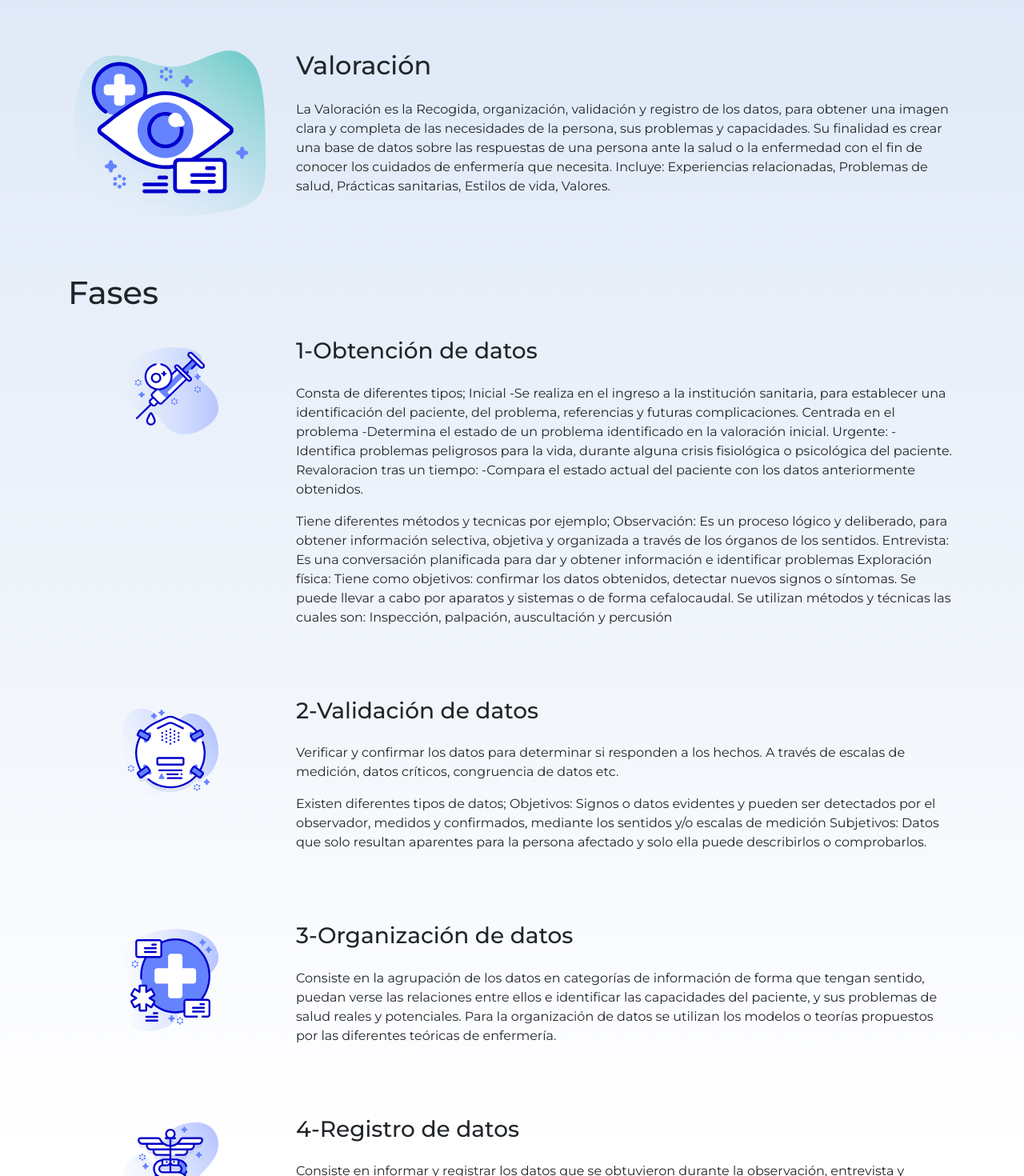
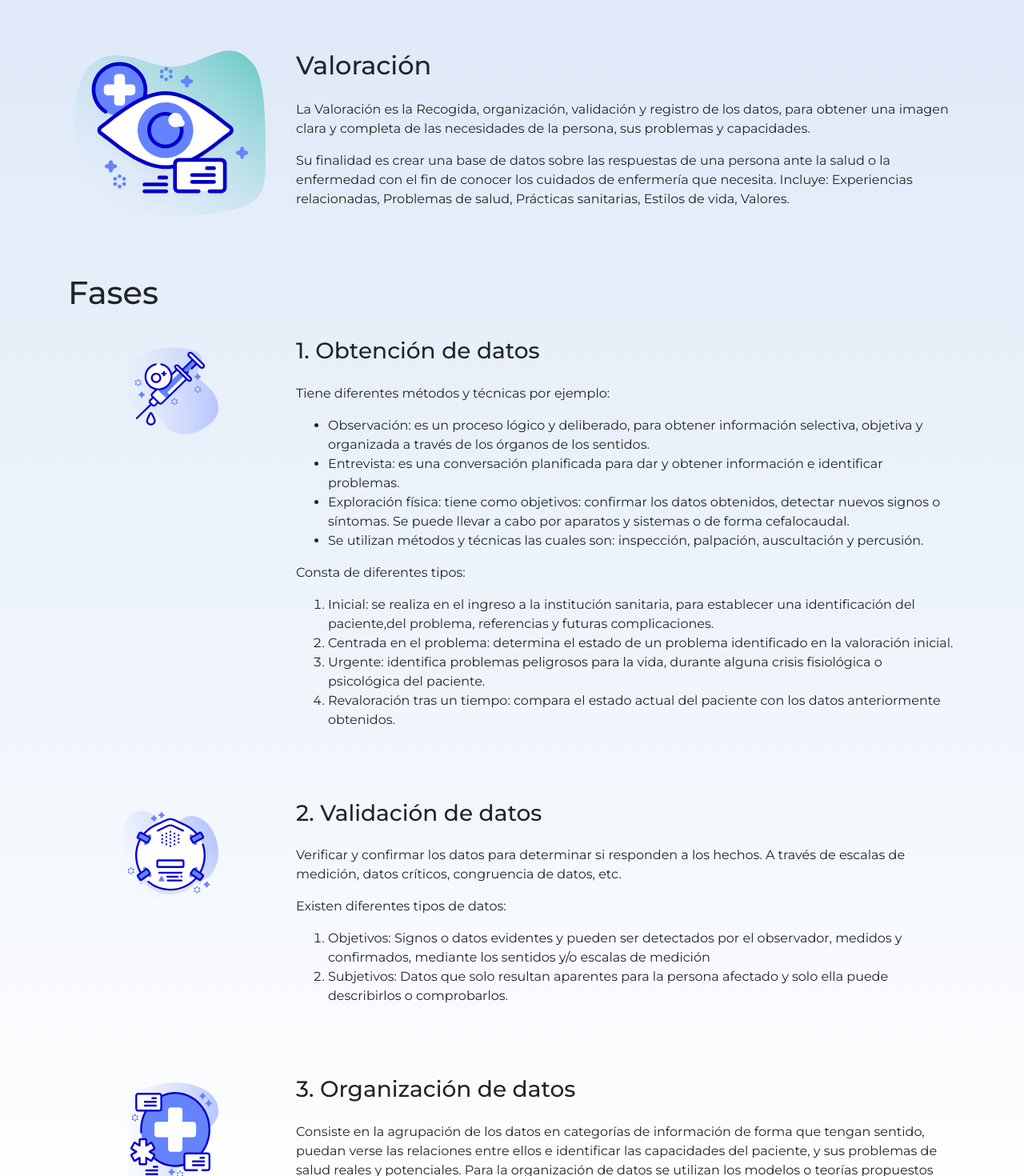
Before and after one commit to ElviraCamarillo/nuserStudy-app, a React (Create React App) app: page /pce/valoracion in a window 1280 px wide. Shown: the part 80-1550 px from the top of the page at 80% size. Built offline with nearby package versions, Linux system fonts and the light colour scheme.

Commit message:
MOD styles and orthography:octocat:

```diff
--- a/src/pages/DiagnosisDescription/diagnosisDescription.js
+++ b/src/pages/DiagnosisDescription/diagnosisDescription.js
@@ -67,16 +67,12 @@
               />
             </div>
             <div className="col-12 col-md-9 mt-4">
-              <p>El proceso de diagnostico incluye:</p>
-              <p>
-                Análisis: Recolección de datos significativos y relación con los
-                13 dominios
-              </p>
-              <p>
-                Identificación: reconocer los tipos de Dx, real, riesgo, salud y
-                bienestar
-              </p>
-              <p>Formulación de PES</p>
+              <p>El proceso de diagnóstico incluye:</p>
+              <ul>
+                <li>Análisis: Recolección de datos significativos y relación con los 13 dominios.</li>
+                <li>Identificación: reconocer los tipos de Diagnóstico, real, riesgo, salud y bienestar.</li>
+                <li>Formulación de PES.</li>
+              </ul>
             </div>
           </div>
         </div>
--- a/src/pages/ExecutionDescription/executionDescription.js
+++ b/src/pages/ExecutionDescription/executionDescription.js
@@ -27,11 +27,7 @@
             <div className="col-12 col-md-9">
               <h1 className="mt-4 mb-4">Ejecución</h1>
               <p className="">
-                Es la cuarta etapa del proceso de enfermería la cual está
-                enfocada en el inicio de aquellas intervenciones de enfermería
-                que ayudan a conseguir los objetivos deseados. Es la practica
-                del plan de cuidados de enfermería y finaliza con el registro de
-                los cuidados prestados y las respuestas del paciente.
+                Es la cuarta etapa del proceso de enfermería la cual está enfocada en el inicio de aquellas intervenciones de enfermería que ayudan a conseguir los objetivos deseados. Es la práctica del plan de cuidados de enfermería y finaliza con el registro de los cuidados prestados y las respuestas del paciente.
               </p>
             </div>
           </div>
@@ -82,8 +78,8 @@
                 paciente.</li>
                 <li>Facilitar la comunidad de los cuidados.</li>
                 <li>Favorecer la designacion del personal de enfermería.</li>
-                <li>Intervencion, actividad.</li>
-                <li>Redaccion de las prescripciones de enfermería.</li>
+                <li>Intervención, actividad.</li>
+                <li>Redacción de las prescripciones de enfermería.</li>
               </ul>
             </div>
           </div>
--- a/src/pages/ValorationDescription/valorationDescription.js
+++ b/src/pages/ValorationDescription/valorationDescription.js
@@ -40,16 +40,9 @@
             <div className="col-12 col-md-9">
               <h2 className="mt-4 mb-4">Valoración</h2>
               <p className="">
-                La Valoración es la Recogida, organización, validación y
-                registro de los datos, para obtener una imagen clara y completa
-                de las necesidades de la persona, sus problemas y capacidades.
-                Su finalidad es crear una base de datos sobre las respuestas de
-                una persona ante la salud o la enfermedad con el fin de conocer
-                los cuidados de enfermería que necesita. Incluye: Experiencias
-                relacionadas, Problemas de salud, Prácticas sanitarias, Estilos
-                de vida, Valores.
-                <br />
+                La Valoración es la Recogida, organización, validación y registro de los datos, para obtener una imagen clara y completa de las necesidades de la persona, sus problemas y capacidades.
               </p>
+              <p>Su finalidad es crear una base de datos sobre las respuestas de una persona ante la salud o la enfermedad con el fin de conocer los cuidados de enfermería que necesita. Incluye: Experiencias relacionadas, Problemas de salud, Prácticas sanitarias, Estilos de vida, Valores.</p>
             </div>
           </div>
 
@@ -64,30 +57,22 @@
               />
             </div>
             <div className="col-12 col-md-9">
-              <h3 className="mt-4 mb-4">1-Obtención de datos</h3>
-              <p>
-                Consta de diferentes tipos; Inicial -Se realiza en el ingreso a
-                la institución sanitaria, para establecer una identificación del
-                paciente, del problema, referencias y futuras complicaciones.
-                Centrada en el problema -Determina el estado de un problema
-                identificado en la valoración inicial. Urgente: -Identifica
-                problemas peligrosos para la vida, durante alguna crisis
-                fisiológica o psicológica del paciente. Revaloracion tras un
-                tiempo: -Compara el estado actual del paciente con los datos
-                anteriormente obtenidos.
-              </p>
+              <h3 className="mt-4 mb-4">1. Obtención de datos</h3>
+              <p>Tiene diferentes métodos y técnicas por ejemplo:</p>
+              <ul>
+                <li>Observación: es un proceso lógico y deliberado, para obtener información selectiva, objetiva y organizada a través de los órganos de los sentidos.</li>
+                <li>Entrevista: es una conversación planificada para dar y obtener información e identificar problemas.</li>
+                <li>Exploración física: tiene como objetivos: confirmar los datos obtenidos, detectar nuevos signos o síntomas. Se puede llevar a cabo por aparatos y sistemas o de forma cefalocaudal. </li>
+                <li>Se utilizan métodos y técnicas las cuales son: inspección, palpación, auscultación y percusión.</li>
+              </ul>
+              <p>Consta de diferentes tipos:</p>
+              <ol>
+                <li>Inicial: se realiza en el ingreso a la institución sanitaria, para establecer una identificación del paciente,del problema, referencias y futuras complicaciones. </li>
+                <li>Centrada en el problema: determina el estado de un problema identificado en la valoración inicial. </li>
+                <li>Urgente: identifica problemas peligrosos para la vida, durante alguna crisis fisiológica o psicológica del paciente.</li>
+                <li>Revaloración tras un tiempo: compara el estado actual del paciente con los datos anteriormente obtenidos.</li>
+              </ol>
 
-              <p>
-                Tiene diferentes métodos y tecnicas por ejemplo; Observación: Es
-                un proceso lógico y deliberado, para obtener información
-                selectiva, objetiva y organizada a través de los órganos de los
-                sentidos. Entrevista: Es una conversación planificada para dar y
-                obtener información e identificar problemas Exploración física:
-                Tiene como objetivos: confirmar los datos obtenidos, detectar
-                nuevos signos o síntomas. Se puede llevar a cabo por aparatos y
-                sistemas o de forma cefalocaudal. Se utilizan métodos y técnicas
-                las cuales son: Inspección, palpación, auscultación y percusión
-              </p>
             </div>
           </div>
 
@@ -100,19 +85,17 @@
               />
             </div>
             <div className="col-12 col-md-9">
-              <h3 className="mt-4 mb-4">2-Validación de datos</h3>
+              <h3 className="mt-4 mb-4">2. Validación de datos</h3>
               <p>
-                Verificar y confirmar los datos para determinar si responden a
-                los hechos. A través de escalas de medición, datos críticos,
-                congruencia de datos etc.
+                Verificar y confirmar los datos para determinar si responden a los hechos. A través de escalas de medición, datos críticos, congruencia de datos, etc.
               </p>
               <p>
-                Existen diferentes tipos de datos; Objetivos: Signos o datos
-                evidentes y pueden ser detectados por el observador, medidos y
-                confirmados, mediante los sentidos y/o escalas de medición
-                Subjetivos: Datos que solo resultan aparentes para la persona
-                afectado y solo ella puede describirlos o comprobarlos.
+                Existen diferentes tipos de datos:
               </p>
+              <ol>
+                <li>Objetivos: Signos o datos evidentes y pueden ser detectados por el observador, medidos y confirmados, mediante los sentidos y/o escalas de medición</li>
+                <li>Subjetivos: Datos que solo resultan aparentes para la persona afectado y solo ella puede describirlos o comprobarlos.</li>
+              </ol>
             </div>
           </div>
 
@@ -125,14 +108,9 @@
               />
             </div>
             <div className="col-12 col-md-9">
-              <h3 className="mt-4 mb-4">3-Organización de datos</h3>
+              <h3 className="mt-4 mb-4">3. Organización de datos</h3>
               <p>
-                Consiste en la agrupación de los datos en categorías de
-                información de forma que tengan sentido, puedan verse las
-                relaciones entre ellos e identificar las capacidades del
-                paciente, y sus problemas de salud reales y potenciales. Para la
-                organización de datos se utilizan los modelos o teorías
-                propuestos por las diferentes teóricas de enfermería.
+                Consiste en la agrupación de los datos en categorías de información de forma que tengan sentido, puedan verse las relaciones entre ellos e identificar las capacidades del paciente, y sus problemas de salud reales y potenciales. Para la organización de datos se utilizan los modelos o teorías propuestos por las diferentes teóricas de enfermería.
               </p>
             </div>
           </div>
@@ -146,17 +124,16 @@
               />
             </div>
             <div className="col-12 col-md-9">
-              <h3 className="mt-4 mb-4">4-Registro de datos</h3>
+              <h3 className="mt-4 mb-4">4. Registro de datos</h3>
               <p>
-                Consiste en informar y registrar los datos que se obtuvieron
-                durante la observación, entrevista y exploración física.
+                Consiste en informar y registrar los datos que se obtuvieron durante la observación, entrevista y exploración física.
               </p>
             </div>
           </div>
 
           <div className=" row  mb-5 justify-content-center ">
-            <div className="cardStartValoration col-12 col-md-8  d-flex  justify-content-center align-item-center">
-              <div className=" col-6">
+            <div className="cardStartValoration col-12 col-md-8  d-flex  ">
+              <div className=" col-12 col-md-6">
                 <p className="textCardStart mt-4">
                   ¿Listo para poner a prueba lo aprendido?
                 </p>
```
Also changed, not shown: src/pages/PanningDescription/planningDescription.js (+5 -8 lines).
